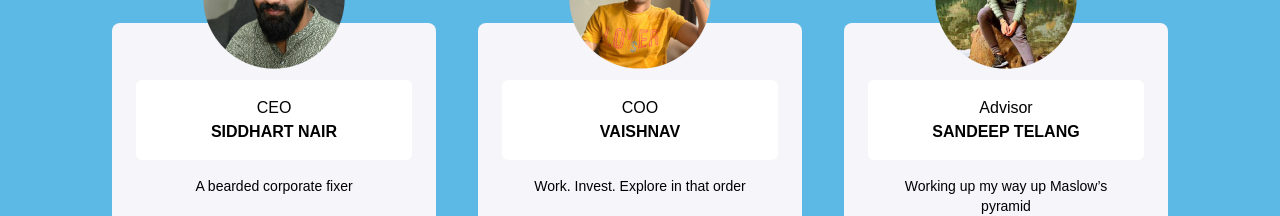
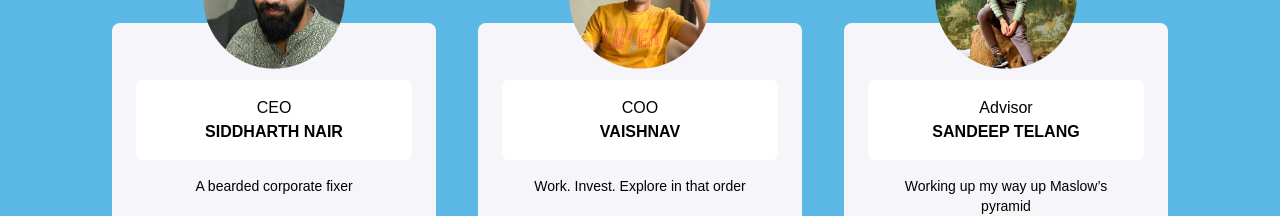
Before and after one commit to Ashutoshkr23/Bravos-11, a Next.js app: page / in a window 1280 px wide. Shown: the part 4000-4216 px from the top of the page. Built offline with nearby package versions, Linux system fonts and the light colour scheme.

Commit message:
Corrected Siddharth Nair Spelling, added linkedin link to vaishnav

```diff
--- a/src/components/Team.jsx
+++ b/src/components/Team.jsx
@@ -20,7 +20,7 @@ function Team() {
                                       <TeamComp
                                           img={"./assets/images/team/Sid.png"}
                                           designation={"CEO"}
-                                          name={"SIDDHART NAIR"}
+                                          name={"SIDDHARTH NAIR"}
                                           tagline={"A bearded corporate fixer"}
                                           linkedin={"https://www.linkedin.com/in/siddharth-nair-b30a3413b"}
                                           mail={"siddharth@bravasdigital.com"} />
@@ -121,7 +121,7 @@ function Team() {
                               <TeamComp
                                   img={"./assets/images/team/Sid.png"}
                                   designation={"CEO"}
-                                  name={"SIDDHART NAIR"}
+                                  name={"SIDDHARTH NAIR"}
                                   tagline={"A bearded corporate fixer"}
                                   linkedin={"https://www.linkedin.com/in/siddharth-nair-b30a3413b"}
                                   mail={"siddharth@bravasdigital.com"}/>
@@ -133,7 +133,7 @@ function Team() {
                                   name={"VAISHNAV"}
                                   tagline={"Work. Invest. Explore in that order"}
                                   linkedin={"https://www.linkedin.com/in/vaishnav-manav/"}
-                                  mail={""} />
+                                  mail={"vaishnav@bravasdigital.com"} />
                           </div>
                           <div>
                               <TeamComp img={"./assets/images/team/Sandeep.png"}
```
